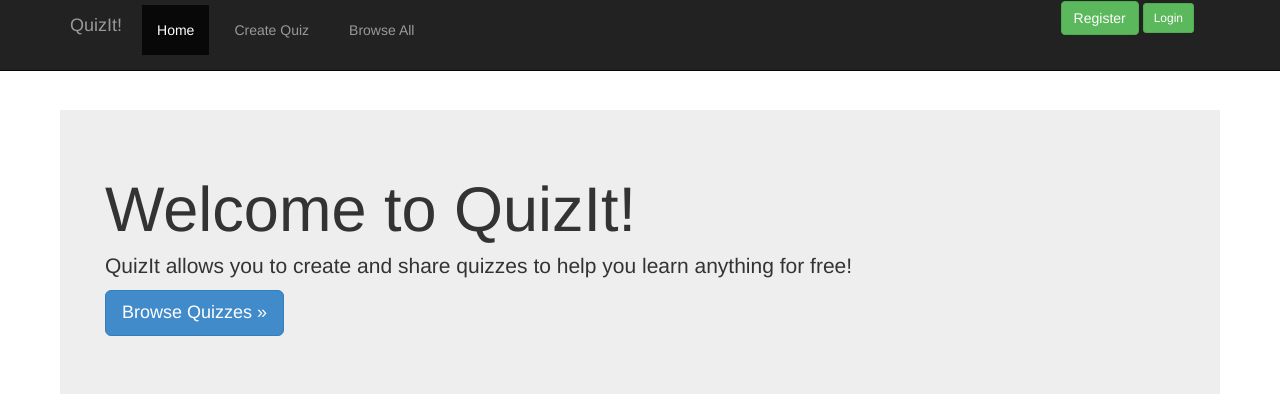
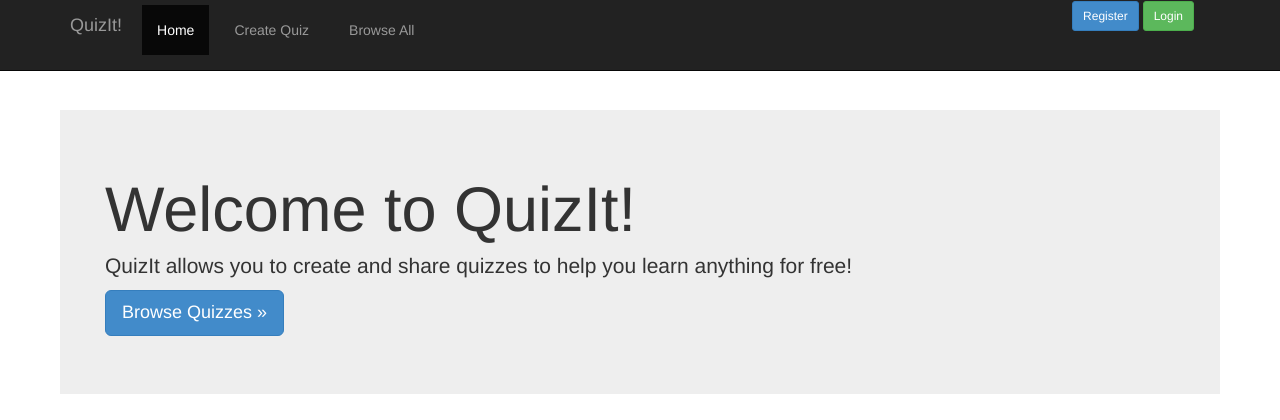
Before and after one commit to smcgillen/quiz, a Rails app: page / in a window 1280 px wide. Shown: the top 420 px of the page. Run offline with Rails 7, Linux system fonts and the light colour scheme; style sheets or scripts are compiled from the project's sources; parts of the project's set-up code (start-up, migrations or seed data) failed here and were passed over; some libraries are stand-ins or nearby versions.

Commit message:
before actions to user controllers and nav bar changes

```diff
--- a/app/views/layouts/_header.html.erb
+++ b/app/views/layouts/_header.html.erb
@@ -17,7 +17,7 @@
           <div class="navbar pull-right">
             <ul>
             <!-- <a href="/login"><button class="btn btn-success">Login</button></a> -->
-            <a href="/users/new"><button class="btn btn-success">Register</button></a>
+            <a href="/users/new"><button class="btn btn-primary btn-sm">Register</button></a>
             <span id="loginname"><%= login_nav %></span>
           </div>
         </div><!--/.navbar-collapse -->
```
